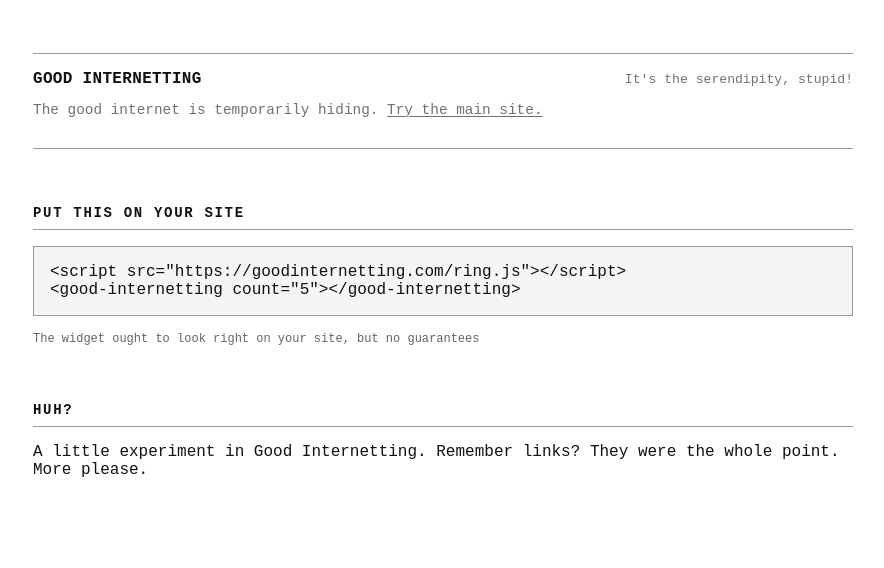
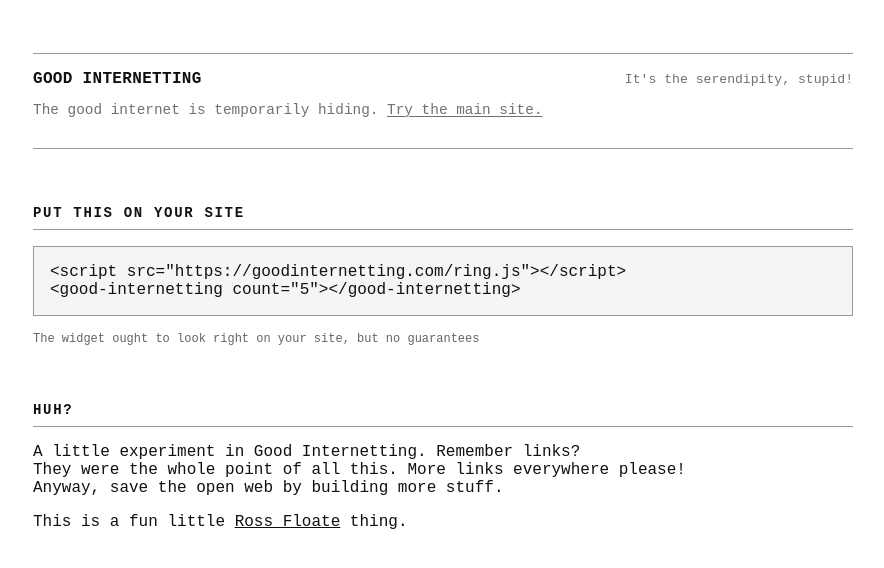
Before and after one commit to rossfloate/good-internetting, a website: page index.html in a window 1280 px wide. Shown: the part 424-992 px from the top of the page, without its empty margins (197-1081 px from the left). Drawn offline with Linux system fonts and the light colour scheme; no server answers.

Commit message:
Text Patch

```diff
--- a/index.html
+++ b/index.html
@@ -46,7 +46,10 @@
 
     <section>
       <h2>Huh?</h2>
-      <p>A little experiment in Good Internetting. Remember links? They were the whole point. More please.</p>
+      <p>A little experiment in Good Internetting. Remember links?<br>
+They were the whole point of all this. More links everywhere please!<br>
+Anyway, save the open web by building more stuff.</p>
+<p>This is a fun little <a href="https://rossfloate.com">Ross Floate</a> thing.</p>
     </section>
   </main>
   <script src="/ring.js"></script>
```
